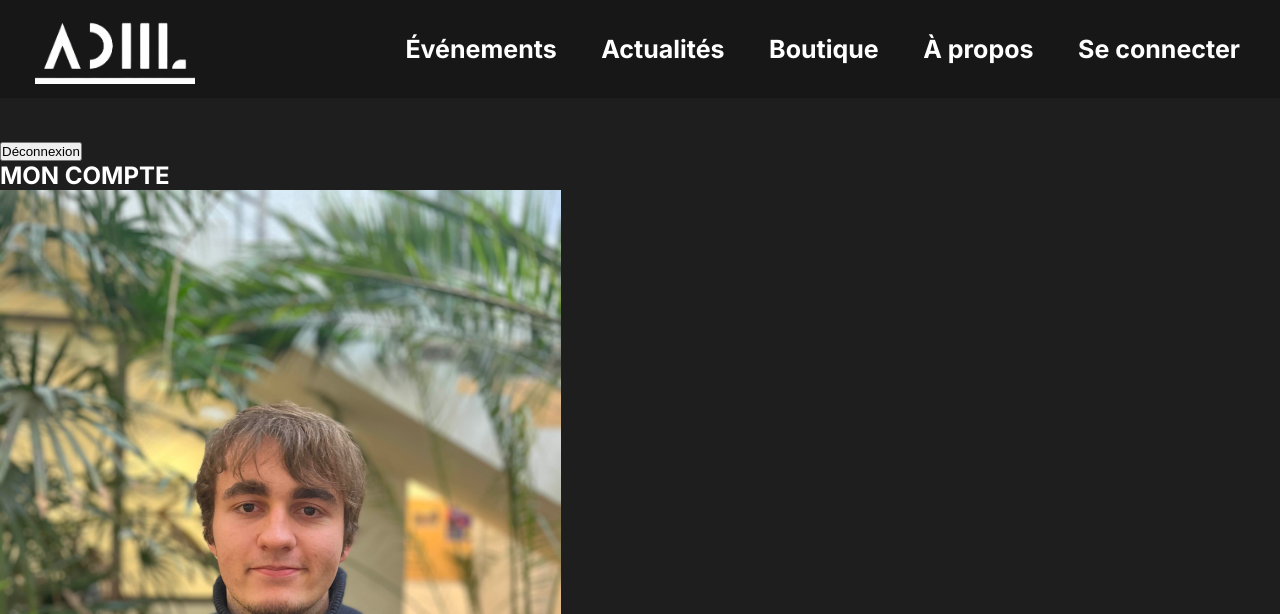
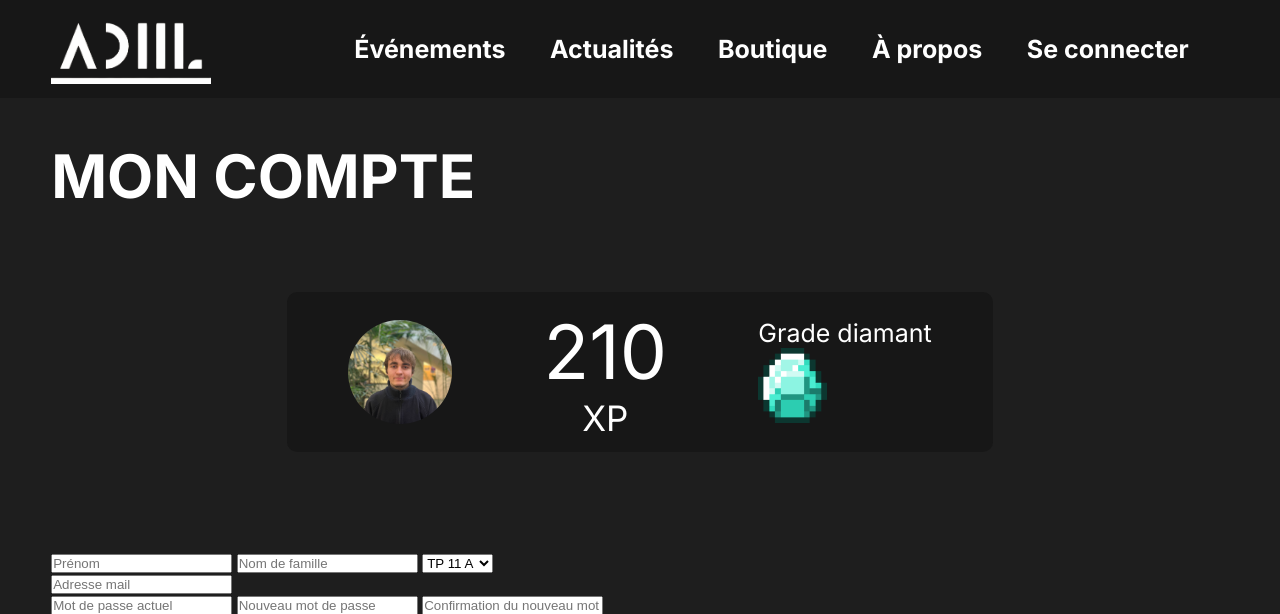
Before and after one commit to SAE-S3-grp1/site, a PHP site: page /account.php in a window 1280 px wide. Shown: the top 614 px of the page. Run offline with PHP 8.4, Linux system fonts and the light colour scheme; some web fonts are replaced.

Commit message:
Modif nouveau style account + une modif header

```diff
--- a/about.php
+++ b/about.php
@@ -15,9 +15,8 @@
 </head>
 
 
-<body>
+<body class="body_margin">
 
-<!-- HEADER -->
 <?php require_once "header.php" ?>
 
 <!-- CORPS DE LA PRESENTATION -->
--- a/account.php
+++ b/account.php
@@ -16,23 +16,6 @@
 <body class="body_margin">
 
 <?php require_once "header.php" ?>
-
-<form action="" method="post">
-    <input type="hidden" name="deconnexion" value="true">
-    <button type="submit">Déconnexion</button>
-</form>
-
-<?php
-if ($_SERVER['REQUEST_METHOD'] === 'POST') {
-    //
-    if($_POST['deconnexion']){
-        unset($_SESSION['userid']);
-        $message = "Vous avez été déconnecté.";
-    }
-    echo $message;
-}
-
-?>
 
 <!-- PARTIE MON COMPTE -->
 
@@ -73,7 +56,7 @@ if ($_SERVER['REQUEST_METHOD'] === 'POST') {
             <option value="32C">TP 32 C</option>
             <option value="32D">TP 32 D</option>
         </select>
-    </div>
+    </form>
 
     <form method="POST" action="" id="account-loginInfo-form">
         <input type="email" id="mail" name="mail" placeholder="Adresse mail" required>
@@ -83,7 +66,7 @@ if ($_SERVER['REQUEST_METHOD'] === 'POST') {
             <input type="password" id="newMdp" name="newMdp" placeholder="Nouveau mot de passe" required>
             <input type="password" id="newMdp" name="newMdp" placeholder="Confirmation du nouveau mot de passe" required>
         </div>
-    </div>
+    </form>
 
 <section> <!-- Ensemble des différents boutons du compte -->
 
--- a/styles/account_style.css
+++ b/styles/account_style.css
@@ -1,3 +1,59 @@
 /***********************
 ****** MON COMPTE ******
 ************************/
+
+H2 {
+    font-size: 60px;
+}
+
+
+#account-generalInfo {
+    /*border: 2px solid rgb(23, 23, 23);*/
+    /*box-shadow: 1px 1px 5px 5px black;*/
+    border-radius: 10px;
+    width: 60%;
+    height: 20vh;
+    display: flex;
+    flex-direction: row;
+    padding: 2vh;
+    align-self: center;
+    margin: auto;
+    justify-content: space-around;
+    align-items: center;
+    background-color: rgb(23, 23, 23);
+    margin-top: 80px;/*A supprimer */
+    margin-bottom: 100px; /*A supprimer */
+}
+
+#cadre-photo {
+    width: 13vh;
+    height: 13vh;
+    overflow: hidden;
+    border-radius: 100px;
+}
+
+#cadre-photo img {
+    width: 100%;
+    height: 100%;
+    object-fit: cover;
+}
+
+#account-generalInfo div:first-of-type{
+    display: flex;
+    flex-direction: column;
+    align-items: center;
+}
+
+#account-generalInfo div:first-of-type p:nth-child(1){
+    font-size: 75px;
+}
+
+#account-generalInfo div:first-of-type p:nth-child(2){
+    font-size: 35px;
+}
+
+#account-generalInfo div:nth-child(2){
+    display: flex;
+    flex-direction: column;
+    align-items: center;
+}
--- a/styles/general_style.css
+++ b/styles/general_style.css
@@ -10,7 +10,7 @@
     margin: 0;
 }
 
-#body_margin > *:not(:first-child){
+.body_margin > *:not(:first-child){
     margin-right: 4%;
     margin-left: 4%;
 }
--- a/styles/header_style.css
+++ b/styles/header_style.css
@@ -13,6 +13,8 @@ header {
     height: 98px;
     top:0;
     right:0;
+    padding-left: 4%;
+    padding-right: 4%;
 }
 
 nav {
@@ -54,7 +56,6 @@ header a:hover:not(#accueil){
     justify-content: flex-start;
     align-items: center;
     padding: 0px;
-    padding-left: 35px;
 
 }
 
```
